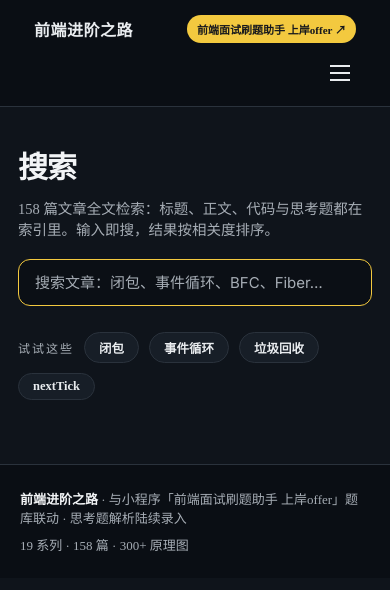
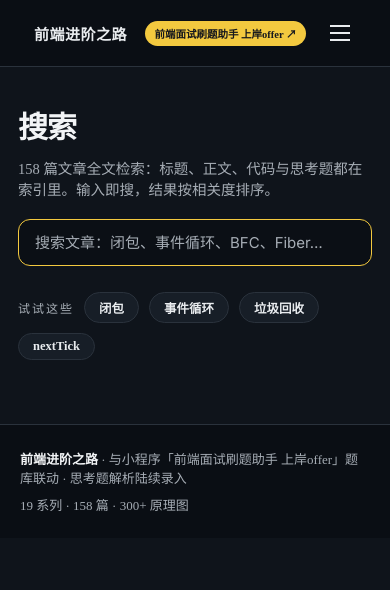
Before and after one commit to jiaochunxiao/fe-tutorial, an Astro site in the folder website/: page /search in a window 390 px wide. Built offline with nearby package versions, Linux system fonts and the light colour scheme; Astro itself is replaced by a stand-in of ours.

Commit message:
style: ≤760px 导航徽章单行显示（缩 mark/徽章字号）

```diff
--- a/website/src/styles/chrome.css
+++ b/website/src/styles/chrome.css
@@ -156,3 +156,9 @@
 @media (max-width:760px){
   .nav .offer{font-size:11px;padding:6px 10px;white-space:nowrap}
 }
+
+/* ≤760 完整名徽章单行化：缩 mark 与徽章字号，防止换行 */
+@media (max-width:760px){
+  .nav .mark{font-size:15px}
+  .nav .offer{font-size:10.5px;padding:5px 9px;white-space:nowrap}
+}
```
